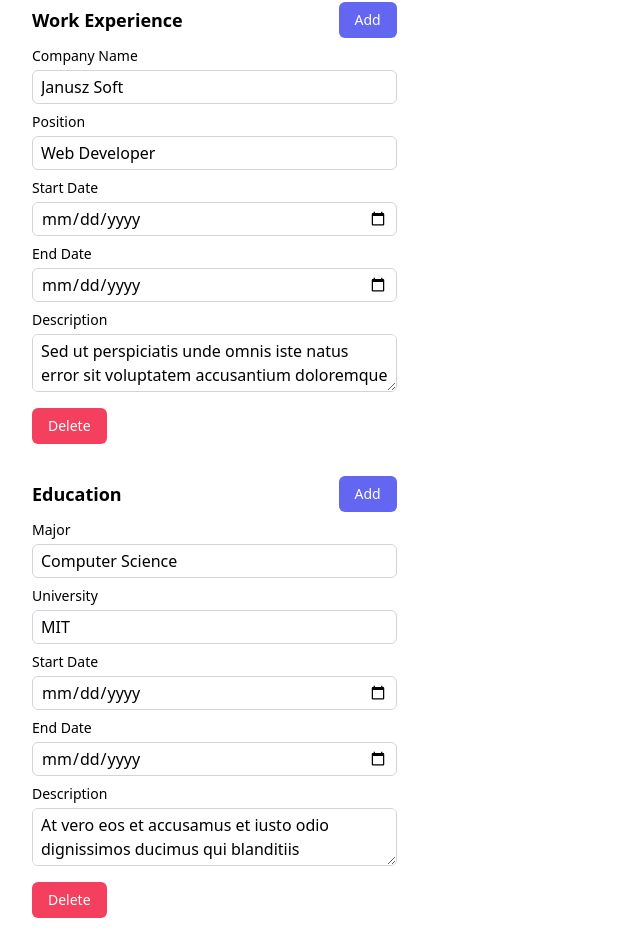
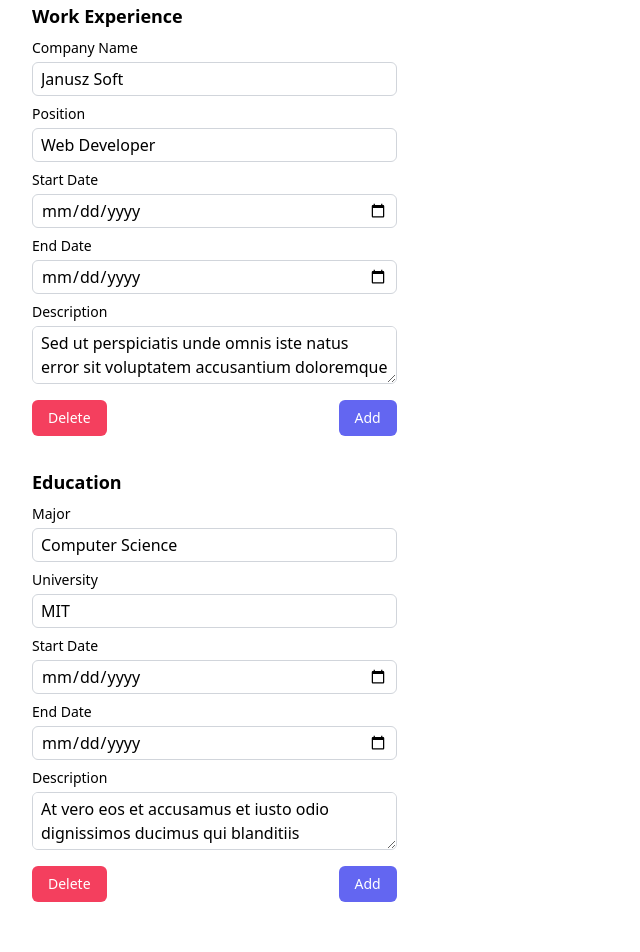
Before and after one commit to Ver0s/odin-cv-app, a React (Create React App) app: page / in a window 1280 px wide. Shown: the part 518-1470 px from the top of the page, without its empty margins (0-640 px from the left). Built offline with nearby package versions, Linux system fonts and the light colour scheme.

Commit message:
move add form button

```diff
--- a/src/components/Education.jsx
+++ b/src/components/Education.jsx
@@ -12,17 +12,8 @@ class Education extends Component {
 		} = this.props;
 
 		return (
-			<div>
-				<div className="mb-2 flex items-center justify-between">
-					<h3 className="text-lg font-bold">Education</h3>
-					<button
-						type="button"
-						onClick={() => handleAddForm('education')}
-						className="rounded-md bg-indigo-500 px-4 py-2 text-white transition-colors hover:bg-indigo-700"
-					>
-						Add
-					</button>
-				</div>
+			<div className="relative">
+				<h3 className="mb-2 text-lg font-bold">Education</h3>
 				<div className="space-y-10">
 					{education.map((educationState) => (
 						<div key={educationState.id}>
@@ -45,6 +36,13 @@ class Education extends Component {
 						</div>
 					))}
 				</div>
+				<button
+					type="button"
+					onClick={() => handleAddForm('education')}
+					className="absolute bottom-0 right-0 rounded-md bg-indigo-500 px-4 py-2 text-white transition-colors hover:bg-indigo-700"
+				>
+					Add
+				</button>
 			</div>
 		);
 	}
--- a/src/components/WorkExperience.jsx
+++ b/src/components/WorkExperience.jsx
@@ -11,17 +11,8 @@ class WorkExperience extends Component {
 		} = this.props;
 
 		return (
-			<div>
-				<div className="mb-2 flex items-center justify-between">
-					<h3 className="text-lg font-bold">Work Experience</h3>
-					<button
-						type="button"
-						onClick={() => handleAddForm('workExperience')}
-						className="rounded-md bg-indigo-500 px-4 py-2 text-white transition-colors hover:bg-indigo-700"
-					>
-						Add
-					</button>
-				</div>
+			<div className="relative">
+				<h3 className="mb-2 text-lg font-bold">Work Experience</h3>
 				<div className="space-y-8">
 					{workExperience.map((workExperienceState) => (
 						<div key={workExperienceState.id}>
@@ -44,6 +35,13 @@ class WorkExperience extends Component {
 						</div>
 					))}
 				</div>
+				<button
+					type="button"
+					onClick={() => handleAddForm('workExperience')}
+					className="absolute bottom-0 right-0 rounded-md bg-indigo-500 px-4 py-2 text-white transition-colors hover:bg-indigo-700"
+				>
+					Add
+				</button>
 			</div>
 		);
 	}
```
